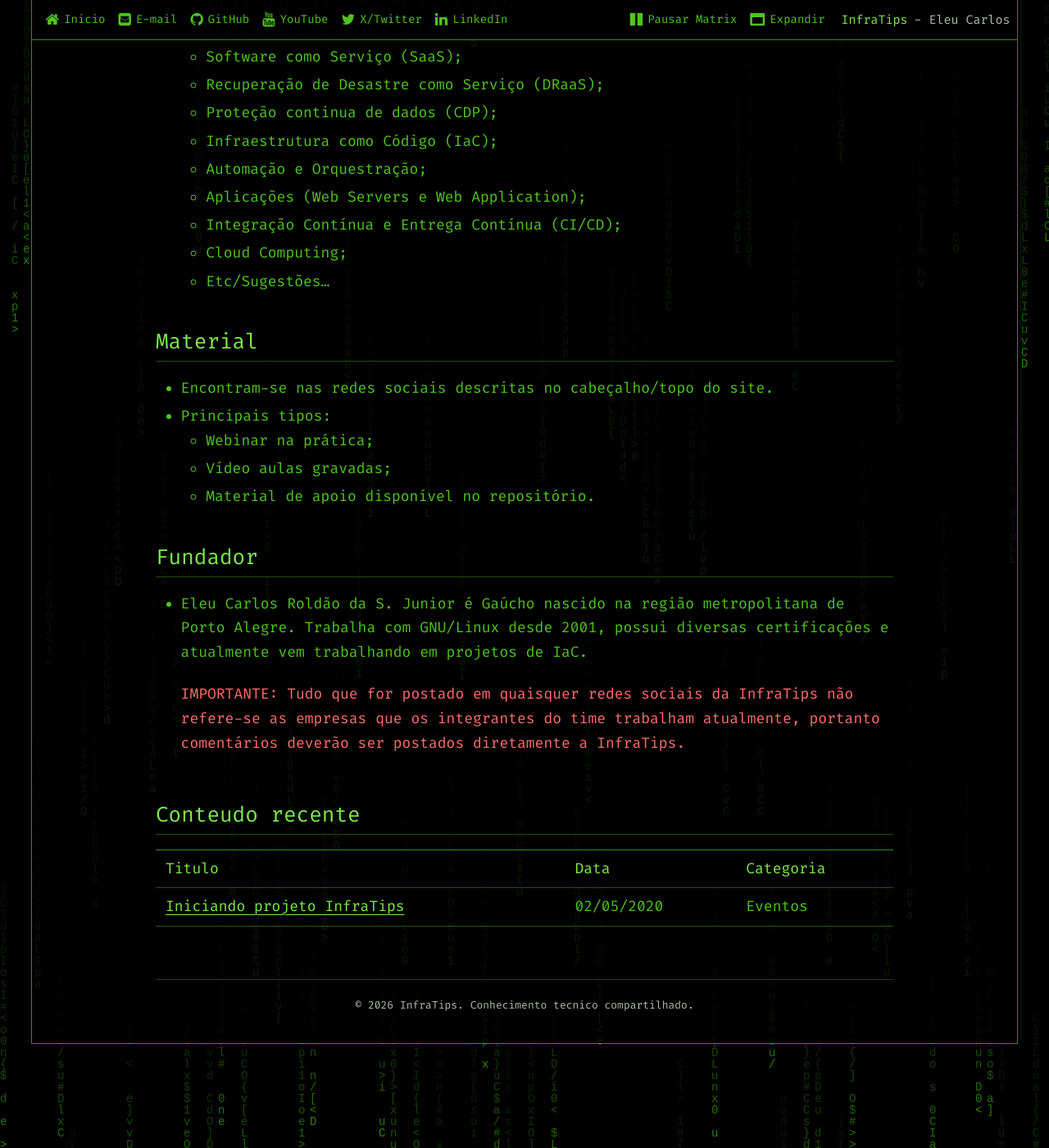
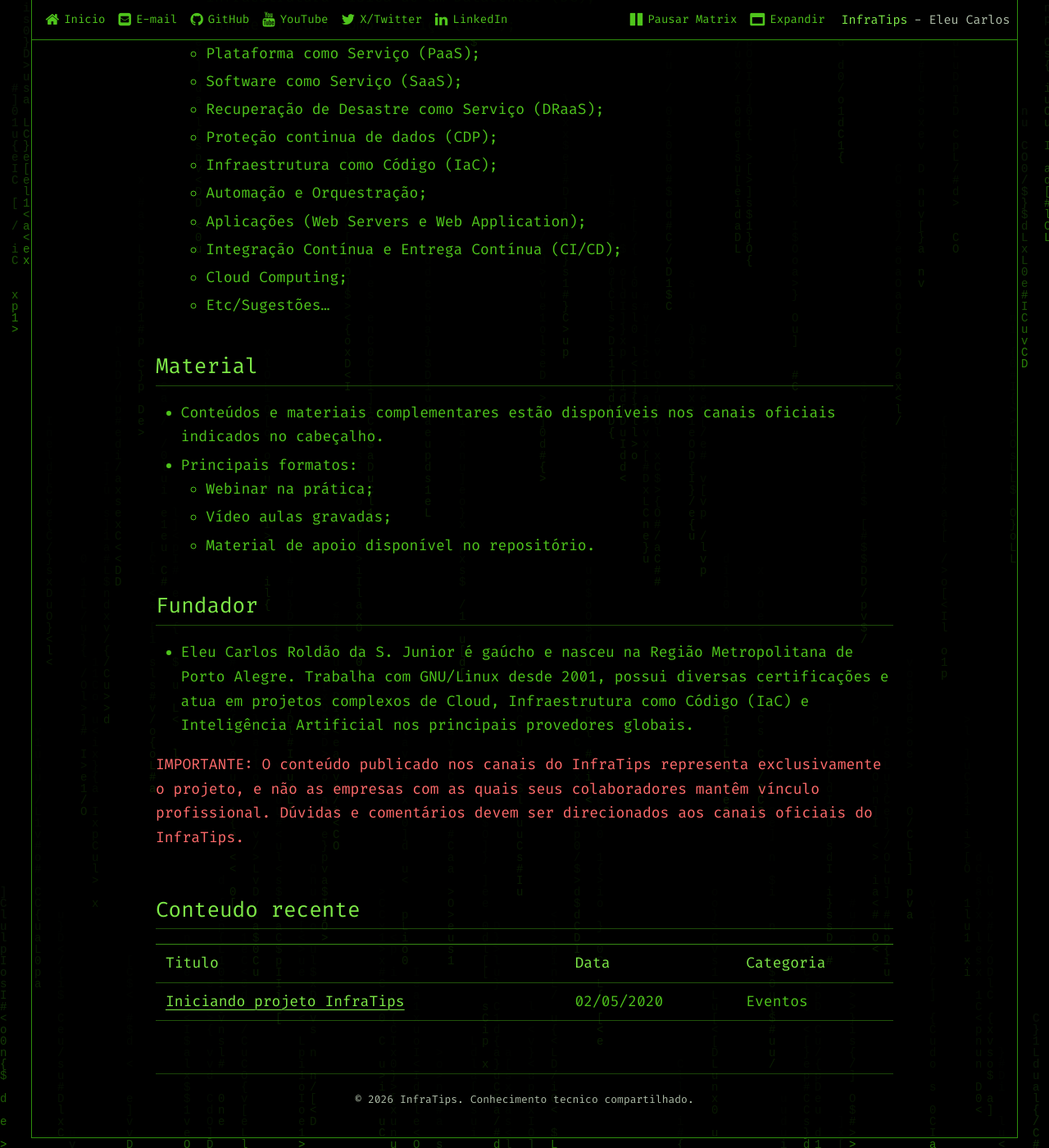
Before and after one commit to infratips/infratips.github.io, a Jekyll site: the page built from pages/index.md, in a window 1280 px wide and 1400 px high, scrolled down 720 px. Shown: the whole window at 82% size. Built offline with Jekyll 4.4.1, drawn with Linux system fonts in a browser that asks for light colours; some of the changed text lies outside the part shown.

Commit message:
docs(home): refine project copy

````diff
--- a/pages/index.md
+++ b/pages/index.md
@@ -33,17 +33,17 @@
   * Etc/Sugestões...
 
 ## Material
-  * Encontram-se nas redes sociais descritas no cabeçalho/topo do site.
-  * Principais tipos:
+ * Conteúdos e materiais complementares estão disponíveis nos canais oficiais indicados no cabeçalho.
+ * Principais formatos:
     * Webinar na prática;
     * Vídeo aulas gravadas;
     * Material de apoio disponível no repositório.
 
 
 ## Fundador
-* Eleu Carlos Roldão da S. Junior é Gaúcho nascido na região metropolitana de Porto Alegre. Trabalha com GNU/Linux desde 2001, possui diversas certificações e atualmente vem trabalhando em projetos de IaC.
+* Eleu Carlos Roldão da S. Junior é gaúcho e nasceu na Região Metropolitana de Porto Alegre. Trabalha com GNU/Linux desde 2001, possui diversas certificações e atua em projetos complexos de Cloud, Infraestrutura como Código (IaC) e Inteligência Artificial nos principais provedores globais.
 
-  <p class="encrypted">IMPORTANTE: Tudo que for postado em quaisquer redes sociais da InfraTips não refere-se as empresas que os integrantes do time trabalham atualmente, portanto comentários deverão ser postados diretamente a InfraTips.</p>
+ <p class="encrypted">IMPORTANTE: O conteúdo publicado nos canais do InfraTips representa exclusivamente o projeto, e não as empresas com as quais seus colaboradores mantêm vínculo profissional. Dúvidas e comentários devem ser direcionados aos canais oficiais do InfraTips.</p>
 
 
 <!--```ruby
````
Also changed, not shown: other parts of pages/index.md (+1 -1 lines).
